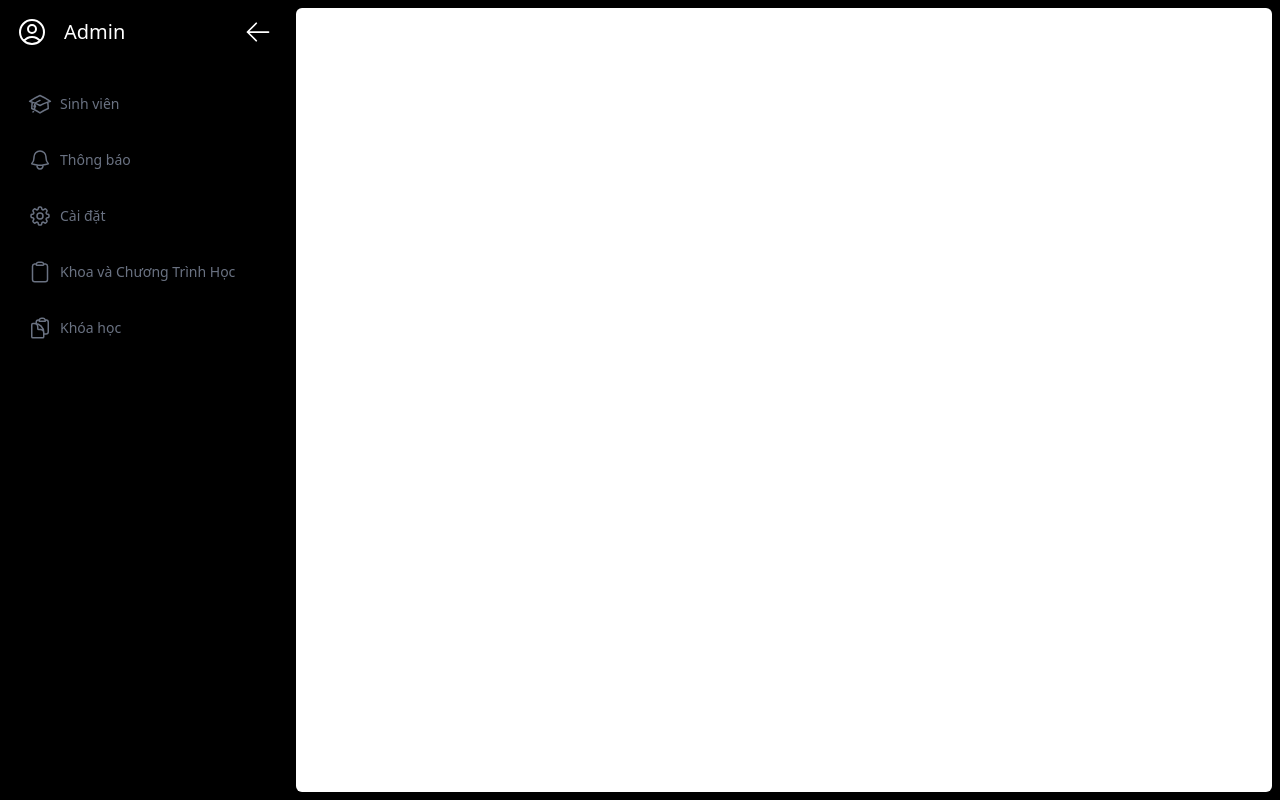
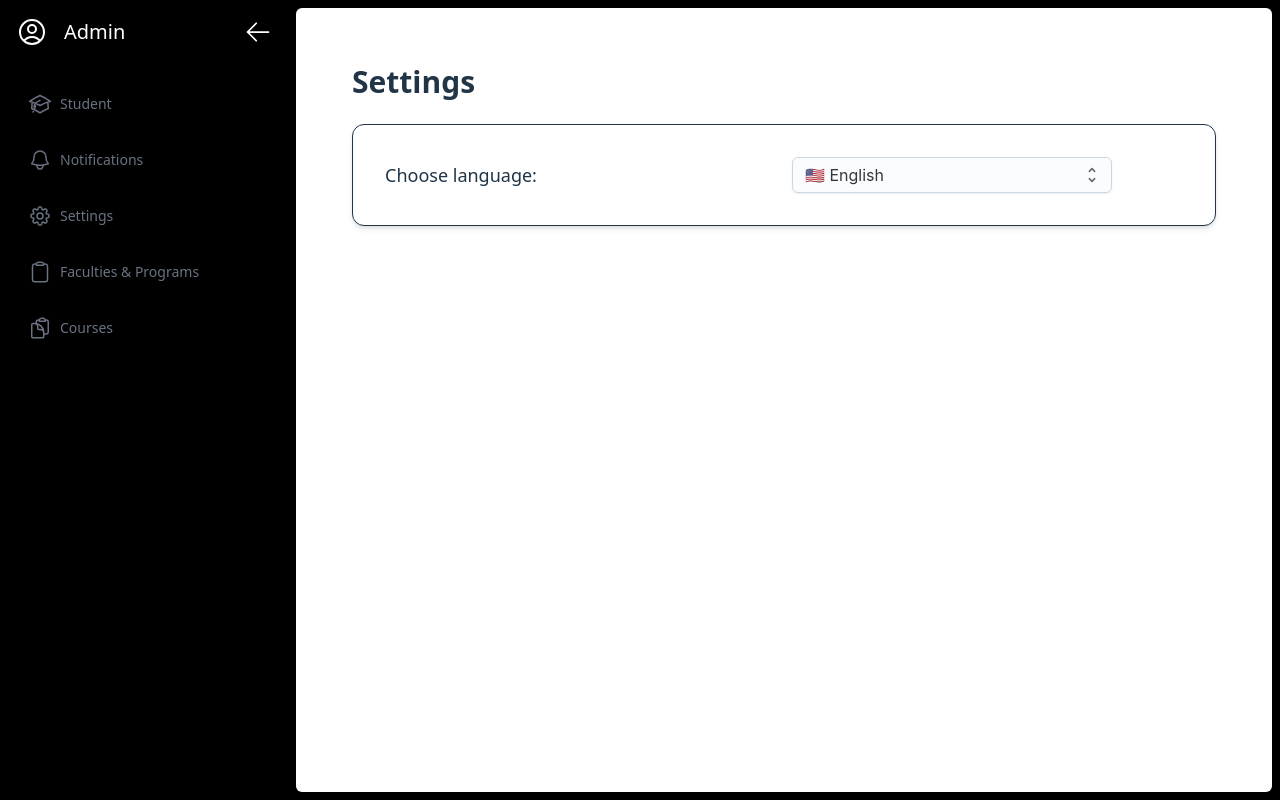
Before and after one commit to ThanhDuy190304/Group07-Ex-TKPM, a React (Vite) app in the folder client/: page /setting in a window 1280 px wide. Built offline with nearby package versions, Linux system fonts and the light colour scheme; no server answers.

Commit message:
fix course page and create setting page

```diff
--- a/client/src/App.jsx
+++ b/client/src/App.jsx
@@ -5,6 +5,8 @@ import Sidebar from "./components/layout/sidebar";
 import StudentPageContainer from "./pages/students";
 import FacultyAndProgramPage from "./pages/facultiesAndPrograms";
 import CoursePage from "./pages/courses";
+import SettingsPage from "./pages/settings";
+
 import { ErrorProvider } from "./context/ErrorContext";
 import { ToastContainer } from "react-toastify";
 import "react-toastify/dist/ReactToastify.css";
@@ -26,7 +28,8 @@ function App() {
                 <Route path="/" element={<StudentPageContainer />} />
                 <Route path="/students" element={<StudentPageContainer />} />
                 <Route path="/faculties-and-programs" element={<FacultyAndProgramPage />} />
-                <Route path="/course" element={<CoursePage />} />
+                <Route path="/courses" element={<CoursePage />} />
+                <Route path="/setting" element={<SettingsPage />} />
               </Routes>
               <ToastContainer position="top-right" autoClose={3000} />
             </ErrorProvider>
--- a/client/src/api/apiCourses.ts
+++ b/client/src/api/apiCourses.ts
@@ -39,6 +39,7 @@ export async function deleteCourse(courseId: string) {
 export async function putCourse({ courseId, updatedCourse }: { courseId: string, updatedCourse: Partial<Course> }) {
     try {
         await api.put(`/course/${courseId}`, updatedCourse);
+
     } catch (error: any) {
         throw {
             status: error.response.status,
--- a/client/src/components/layout/sidebar.jsx
+++ b/client/src/components/layout/sidebar.jsx
@@ -1,5 +1,7 @@
 import { useState } from "react";
 import { Link } from 'react-router-dom';
+import { useTranslation } from 'react-i18next';
+
 import {
     Cog8ToothIcon, BellIcon, AcademicCapIcon, ArrowLeftIcon, ArrowRightIcon,
     UserCircleIcon, ClipboardIcon, ClipboardDocumentIcon
@@ -17,6 +19,18 @@ function SidebarItem({ to, icon: Icon, label }) {
 }
 function Sidebar() {
     const [isOpen, setIsOpen] = useState(true);
+    const { i18n } = useTranslation();
+    const language = i18n.language;
+
+    // Tên theo ngôn ngữ
+    const text = {
+        student: language === "en" ? "Student" : "Sinh viên",
+        notification: language === "en" ? "Notifications" : "Thông báo",
+        setting: language === "en" ? "Settings" : "Cài đặt",
+        facultyProgram: language === "en" ? "Faculties & Programs" : "Khoa và Chương Trình Học",
+        course: language === "en" ? "Courses" : "Khóa học",
+    };
+
     return (
         <div className="positive top-0 left-0">
             {/* Sidebar */}
@@ -34,15 +48,15 @@ function Sidebar() {
                     />
                 </div>
                 <div className="flex flex-col gap-2 bg-black mt-8">
-                    <SidebarItem to="/" icon={AcademicCapIcon} label="Sinh viên" />
-                    <SidebarItem to="/notification" icon={BellIcon} label="Thông báo" />
-                    <SidebarItem to="/setting" icon={Cog8ToothIcon} label="Cài đặt" />
-                    <SidebarItem to="/faculties-and-programs" icon={ClipboardIcon} label="Khoa và Chương Trình Học" />
-                    <SidebarItem to="/course" icon={ClipboardDocumentIcon} label="Khóa học"></SidebarItem>
+                    <SidebarItem to="/" icon={AcademicCapIcon} label={text.student} />
+                    <SidebarItem to="/notification" icon={BellIcon} label={text.notification} />
+                    <SidebarItem to="/setting" icon={Cog8ToothIcon} label={text.setting} />
+                    <SidebarItem to="/faculties-and-programs" icon={ClipboardIcon} label={text.facultyProgram} />
+                    <SidebarItem to="/courses" icon={ClipboardDocumentIcon} label={text.course} />
                 </div>
             </div>
 
-            {/* Button hiển thị sidebar */}
+            {/* Nút hiện sidebar */}
             {!isOpen && (
                 <ArrowRightIcon
                     onClick={() => setIsOpen(true)}
--- a/client/src/config/i18n.ts
+++ b/client/src/config/i18n.ts
@@ -13,11 +13,13 @@ import programEn from '../locales/en/program';
 import courseEn from '../locales/en/course';
 import commonEn from '../locales/en/common';
 
+const savedLang = localStorage.getItem('language') || 'en';
+
 
 i18n
     .use(initReactI18next)
     .init({
-        lng: 'en', // ngôn ngữ mặc định
+        lng: savedLang, // ngôn ngữ mặc định
         fallbackLng: 'vi',
         debug: true,
         ns: ['student', 'faculty', 'program', 'course'],
--- a/client/src/locales/en/common.ts
+++ b/client/src/locales/en/common.ts
@@ -7,6 +7,10 @@ const commonEn = {
     save: "Save",
     cancel: "Cancel",
     completeAllInf: "Please fill out informations",
+    sequenceNumber: "No.",
+    loading: 'Loading data...',
+    loadError: 'Failed to load data.',
+    systemError: 'System error, please try again later',
 };
 
 export default commonEn;
--- a/client/src/locales/vi/common.ts
+++ b/client/src/locales/vi/common.ts
@@ -7,6 +7,10 @@ const commonVi = {
     save: "Lưu",
     cancel: "Hủy",
     completeAllInf: "Vui lòng điền đủ thông tin",
+    sequenceNumber: "STT",
+    loading: 'Đang tải dữ liệu...',
+    loadError: 'Lỗi khi tải dữ liệu.',
+    systemError: 'Hệ thống lỗi, vui lòng thử lại sau',
 };
 
 export default commonVi;
--- a/client/src/pages/courses.tsx
+++ b/client/src/pages/courses.tsx
@@ -38,6 +38,7 @@ const FacultiesDataContext = createContext<{
 } | null>(null);
 
 function CourseProvider({ children }: { children: ReactNode }) {
+    const { t: tCommon } = useTranslation("common");
     const { showError } = useError();
     const { coursesQuery, createCourse, removeCourse, updateCourse } = useCourses();
     const { facultiesQuery } = useFaculties();
@@ -52,13 +53,12 @@ function CourseProvider({ children }: { children: ReactNode }) {
             showError(error.message);
             return false;
         }
-    }, [createCourse, showError])
+    }, [createCourse, showError]);
 
     const handleDelete = useCallback(async (): Promise<boolean> => {
         try {
-
             if (!selectedCourseId) {
-                showError("Vui lòng chọn khoá học cần xoá");
+                showError(tCommon("pleaseSelectCourseToDelete"));
                 return false;
             }
 
@@ -75,7 +75,7 @@ function CourseProvider({ children }: { children: ReactNode }) {
             showError(error.message);
             return false;
         }
-    }, [removeCourse, selectedCourseId, showError]);
+    }, [removeCourse, selectedCourseId, showError, tCommon]);
 
     const handleUpdate = useCallback(async (courseId: string, updatedCourse: Partial<Course>): Promise<boolean> => {
         try {
@@ -85,17 +85,17 @@ function CourseProvider({ children }: { children: ReactNode }) {
             showError(error.message);
             return false;
         }
-    }, [updateCourse, showError])
+    }, [updateCourse, showError]);
 
     const coursestDataContextValue = useMemo(() => ({
         courses: coursesQuery.data?.courses || []
-    }), [coursesQuery.data])
+    }), [coursesQuery.data]);
 
     const coursesActionContextValue = useMemo(() => ({
         handleUpdate,
         handleDelete,
         handleCreate,
-    }), [handleUpdate, handleDelete, handleCreate])
+    }), [handleUpdate, handleDelete, handleCreate]);
 
     const courseSelectionContextValue = useMemo(() => ({
         selectedCourseId,
@@ -104,12 +104,14 @@ function CourseProvider({ children }: { children: ReactNode }) {
 
     const facultiestDataContextValue = useMemo(() => ({
         faculties: facultiesQuery.data?.faculties || []
-    }), [facultiesQuery.data])
+    }), [facultiesQuery.data]);
 
     if (coursesQuery.isLoading || facultiesQuery.isLoading) {
-        return <p>Đang tải dữ liệu...</p>;
-    } else if (coursesQuery.error || facultiesQuery.error) {
-        return <p>Lỗi không tải được dữ liệu</p>
+        return <p>{tCommon("loading")}</p>;
+    }
+
+    if (coursesQuery.error || facultiesQuery.error) {
+        return <p>{tCommon("loadError")}</p>;
     }
 
     return (
@@ -122,8 +124,7 @@ function CourseProvider({ children }: { children: ReactNode }) {
                 </CourseSelectionContext.Provider>
             </CoursesActionContext.Provider>
         </CoursesDataContext.Provider>
-    )
-
+    );
 }
 
 //Custom hook
@@ -153,6 +154,10 @@ function useFacultiesDataContext() {
 
 function CourseCreateFormModal({ isOpen, setIsOpen }: { isOpen: boolean, setIsOpen: Dispatch<SetStateAction<boolean>> }) {
     const { t: tCourse } = useTranslation('course');
+    const { t: tCommon } = useTranslation('common');
+    const { i18n } = useTranslation();
+    const lang = i18n.language;
+
     const { register, getValues, control } = useForm<Partial<Course>>();
     const { faculties } = useFacultiesDataContext();
     const { courses } = useCoursesDataContext();
@@ -175,7 +180,7 @@ function CourseCreateFormModal({ isOpen, setIsOpen }: { isOpen: boolean, setIsOp
     return (
         <Modal open={isOpen} onClose={() => setIsOpen(false)}>
             <ModalDialog className='w-1/2'>
-                <DialogTitle>Tạo khoá học mới</DialogTitle>
+                <DialogTitle>{lang === "en" ? "Create a course" : "Tạo khóa học mới"}</DialogTitle>
                 <hr className="border-t border-gray-200 my-2" />
                 <DialogContent>
                     <div className="max-h-[70vh] overflow-y-auto pr-2">
@@ -225,7 +230,7 @@ function CourseCreateFormModal({ isOpen, setIsOpen }: { isOpen: boolean, setIsOp
                                             >
                                                 {faculties.map((faculty) => (
                                                     <Option key={faculty.facultyCode} value={faculty.facultyCode}>
-                                                        {faculty.name}
+                                                        {faculty.facultyCode}
                                                     </Option>
                                                 ))}
                                             </Select>
@@ -281,7 +286,7 @@ function CourseCreateFormModal({ isOpen, setIsOpen }: { isOpen: boolean, setIsOp
                                     type="submit"
                                     className="w-1/2"
                                 >
-                                    Xác nhận
+                                    {tCommon('save')}
                                 </Button>
                             </div>
 
@@ -296,6 +301,8 @@ function CourseCreateFormModal({ isOpen, setIsOpen }: { isOpen: boolean, setIsOp
 
 function CourseCreateButton() {
     const [isOpen, setIsOpen] = useState(false);
+    const { i18n } = useTranslation();
+    const lang = i18n.language;
     return (
         <>
             <Button
@@ -305,7 +312,7 @@ function CourseCreateButton() {
                 onClick={() => setIsOpen(true)}
                 className="w-fit "
             >
-                Tạo khóa học mới
+                {lang === 'en' ? "Create a course" : "Tạo khóa học mới"}
             </Button>
             <CourseCreateFormModal isOpen={isOpen} setIsOpen={setIsOpen} />
         </>
@@ -315,6 +322,7 @@ function CourseCreateButton() {
 
 function CourseDeleteButton() {
     const { handleDelete } = useCoursesActionContext();
+    const { t: tCommon } = useTranslation('common');
     return (
         <Button
             variant="solid"
@@ -323,13 +331,14 @@ function CourseDeleteButton() {
             onClick={handleDelete}
             className="w-fit "
         >
-            Xoá
+            {tCommon('delete')}
         </Button>
     );
 }
 
 function CourseUpdateFormModal({ course, isOpen, setIsOpen }: { course: Course, isOpen: boolean, setIsOpen: Dispatch<SetStateAction<boolean>> }) {
     const { t: tCourse } = useTranslation('course');
+    const { t: tCommon } = useTranslation('common');
     const { register, getValues, control, reset } = useForm<Partial<Course>>();
     const { faculties } = useFacultiesDataContext();
     const { courses } = useCoursesDataContext();
@@ -396,7 +405,7 @@ function CourseUpdateFormModal({ course, isOpen, setIsOpen }: { course: Course,
                                             >
                                                 {faculties.map((faculty) => (
                                                     <Option key={faculty.facultyCode} value={faculty.facultyCode}>
-                                                        {faculty.name}
+                                                        {faculty.facultyCode}
                                                     </Option>
                                                 ))}
                                             </Select>
@@ -449,7 +458,7 @@ function CourseUpdateFormModal({ course, isOpen, setIsOpen }: { course: Course,
                                     type="submit"
                                     className="w-1/2"
                                 >
-                                    Xác nhận
+                                    {tCommon('save')}
                                 </Button>
                             </div>
                         </form>
@@ -464,18 +473,24 @@ interface CourseRowProps {
     index: number;
     course: Course;
 }
+
 function CourseRow({ index, course }: CourseRowProps) {
+    const { handleUpdate } = useCoursesActionContext();
     const keyNames = Object.keys(CourseFieldKeys) as (keyof Course)[];
+
     const handleToggleActive = async () => {
-        console.log(`Toggling active for course ${course.id}`);
+        await handleUpdate(course.id, { isActive: !course.isActive } as Partial<Course>);
     };
+
     return (
         <>
             <td className="px-4 py-2">{index + 1}</td>
             {keyNames.map((key) => (
                 <td key={key} className="px-4 py-2 whitespace-nowrap">
                     {key === "isActive" ? (
-                        <ToggleOnOff isOn={course.isActive} onToggle={handleToggleActive} />
+                        <div onClick={(e) => e.stopPropagation()}>
+                            <ToggleOnOff isOn={course.isActive} onToggle={handleToggleActive} />
+                        </div>
                     ) : (
                         String(course[key])
                     )}
@@ -487,9 +502,11 @@ function CourseRow({ index, course }: CourseRowProps) {
 
 function CourseTable() {
     const { t: tCourse } = useTranslation('course');
+    const { t: tCommon } = useTranslation('common');
+
     const { selectedCourseId, setSelectedCourseId } = useCourseSelectionContext();
     const { courses } = useCoursesDataContext();
-    const headers = ["STT", ...Object.values(CourseFieldKeys)];
+    const headers = [tCommon('sequenceNumber'), ...Object.values(CourseFieldKeys)];
 
     const [selectedCourseForUpdate, setSelectedCourseForUpdate] = useState<Course | null>(null);
     const [isUpdateModelOpen, setIsUpdateModelOpen] = useState<boolean>(false);
@@ -568,10 +585,13 @@ function CourseTable() {
 
     );
 }
+
 function CoursePage() {
+    const { i18n } = useTranslation();
+    const lang = i18n.language;
     return (
         <section className='flex flex-col gap-4'>
-            <h2 className="text-2xl font-bold">Quản lý khóa học</h2>
+            <h2 className="text-2xl font-bold">{lang === 'en' ? "Manage courses" : "Quản lý khóa học"}</h2>
             <div className="flex gap-2">
                 <CourseDeleteButton />
                 <CourseCreateButton />
--- a/client/src/pages/facultiesAndPrograms.tsx
+++ b/client/src/pages/facultiesAndPrograms.tsx
@@ -16,9 +16,14 @@ import { useError } from "../context/ErrorContext";
 
 //Faculty
 function FacultyCreateModalDialog({ onCreate }: { onCreate: (newFaculty: Partial<Faculty>) => void }) {
+    const { t: tFaculty } = useTranslation('faculty');
+    const { t: tCommon } = useTranslation('common');
+    const { i18n } = useTranslation();
+    const lang = i18n.language;
+
     const [open, setOpen] = useState(false);
     const [formData, setFormData] = useState<Partial<Faculty>>({});
-    const { t: tFaculty } = useTranslation('faculty');
+
     const handleChange = (key: keyof Faculty, value: string) => {
         setFormData({ ...formData, [key]: value });
     };
@@ -38,12 +43,12 @@ function FacultyCreateModalDialog({ onCreate }: { onCreate: (newFaculty: Partial
                 onClick={() => setOpen(true)}
                 className="w-fit"
             >
-                Tạo khoa
+                {lang === "en" ? "Create a faculty" : "Tạo khoa"}
             </Button>
             <Modal open={open} onClose={() => setOpen(false)}>
                 <ModalDialog>
-                    <DialogTitle>Tạo khoa mới</DialogTitle>
-                    <DialogContent>Điền đủ thông tin dưới đây.</DialogContent>
+                    <DialogTitle>{lang === "en" ? "Create a new faculty" : "Tạo khoa mới"}</DialogTitle>
+                    <DialogContent>{tCommon('completeAllInf')}</DialogContent>
                     <form onSubmit={handleSubmit}>
                         <Stack spacing={2}>
                             {Object.entries(facultyFieldKeys).map(([key, label]) => (
@@ -57,7 +62,7 @@ function FacultyCreateModalDialog({ onCreate }: { onCreate: (newFaculty: Partial
                                     />
                                 </FormControl>
                             ))}
-                            <Button type="submit">Xác nhận</Button>
+                            <Button type="submit">{tCommon('save')}</Button>
                         </Stack>
                     </form>
                 </ModalDialog>
@@ -135,8 +140,10 @@ interface FacultiesTableProps {
 }
 
 function FacultiesTable({ faculties, editingFaculty, isEditingFacultyId, onEdit, onChange, onSave, onCancel }: FacultiesTableProps) {
-    const headers = ["STT", ...Object.values(facultyFieldKeys)];
     const { t: tFaculty } = useTranslation('faculty');
+    const { t: tCommon } = useTranslation('common');
+
+    const headers = [tCommon('sequenceNumber'), ...Object.values(facultyFieldKeys)];
 
     return (
         <Sheet className="flex-2" variant="outlined" sx={{ borderRadius: "md", overflow: "auto" }}>
@@ -227,6 +234,9 @@ function FacultiesContainer({ faculties }: { faculties: Faculty[] }) {
     const { createFaculty } = useFaculties();
     const { showError } = useError();
 
+    const { i18n } = useTranslation();
+    const lang = i18n.language;
+
     const handleCreate = async (newFaculty: Partial<Faculty>) => {
         try {
             await createFaculty.mutateAsync(newFaculty);
@@ -237,7 +247,7 @@ function FacultiesContainer({ faculties }: { faculties: Faculty[] }) {
 
     return (
         <section className="flex flex-col gap-4">
-            <h3 className="text-xl font-semibold mb-4">Danh Sách Khoa</h3>
+            <h3 className="text-xl font-semibold mb-4">{lang === "en" ? "Faculty list" : "Danh Sách Khoa"}</h3>
             <FacultyCreateModalDialog onCreate={handleCreate} />
             <FacultiesTableContainer faculties={faculties} />
         </section>
@@ -249,6 +259,10 @@ function ProgramCreateModalDialog({ onCreate }: { onCreate: (newProgram: Partial
     const [open, setOpen] = useState(false);
     const [formData, setFormData] = useState<Partial<Program>>({});
     const { t: tProgram } = useTranslation('program');
+    const { t: tCommon } = useTranslation('common');
+
+    const { i18n } = useTranslation();
+    const lang = i18n.language;
 
     const handleChange = (key: keyof Program, value: string) => {
         setFormData({ ...formData, [key]: value });
@@ -269,12 +283,12 @@ function ProgramCreateModalDialog({ onCreate }: { onCreate: (newProgram: Partial
                 onClick={() => setOpen(true)}
                 className="w-fit"
             >
-                Tạo chương trình
+                {lang === "en" ? "Create a program" : "Tạo chương trình"}
             </Button>
             <Modal open={open} onClose={() => setOpen(false)}>
                 <ModalDialog>
-                    <DialogTitle>Tạo chương trình mới</DialogTitle>
-                    <DialogContent>Điền đủ thông tin dưới đây.</DialogContent>
+                    <DialogTitle>{lang === "en" ? "Create a new program" : "Tạo chương trình mới"}</DialogTitle>
+                    <DialogContent></DialogContent>
                     <form onSubmit={handleSubmit}>
                         <Stack spacing={2}>
                             {Object.entries(programFieldKeys).map(([key, label]) => (
@@ -288,7 +302,7 @@ function ProgramCreateModalDialog({ onCreate }: { onCreate: (newProgram: Partial
                                     />
                                 </FormControl>
                             ))}
-                            <Button type="submit">Xác nhận</Button>
+                            <Button type="submit">{tCommon('save')}</Button>
                         </Stack>
                     </form>
                 </ModalDialog>
@@ -365,8 +379,10 @@ interface ProgramsTableProps {
 }
 
 function ProgramsTable({ programs, editingProgram, isEditingProgramId, onEdit, onChange, onSave, onCancel }: ProgramsTableProps) {
-    const headers = ["STT", ...Object.values(programFieldKeys)];
+    const { t: tCommon } = useTranslation('common');
     const { t: tProgram } = useTranslation('program');
+
+    const headers = [tCommon('sequenceNumber'), ...Object.values(programFieldKeys)];
     return (
         <Sheet className="flex-2" variant="outlined" sx={{ borderRadius: "md", overflow: "auto" }}>
             <Table>
@@ -455,6 +471,8 @@ function ProgramsTableContainer({ programs }: { programs: Program[] }) {
 function ProgramsContainer({ programs }: { programs: Program[] }) {
     const { createProgram } = usePrograms();
     const { showError } = useError();
+    const { i18n } = useTranslation();
+    const lang = i18n.language;
 
     const handleCreate = async (newProgram: Partial<Program>) => {
         try {
@@ -466,7 +484,7 @@ function ProgramsContainer({ programs }: { programs: Program[] }) {
 
     return (
         <section className="flex flex-col gap-4">
-            <h3 className="text-xl font-semibold mb-4">Danh Sách Chương Trình Học</h3>
+            <h3 className="text-xl font-semibold mb-4">{lang === "en" ? "Program list" : "Danh sách chương trình học"}</h3>
             <ProgramCreateModalDialog onCreate={handleCreate} />
             <ProgramsTableContainer programs={programs} />
         </section>
@@ -474,30 +492,32 @@ function ProgramsContainer({ programs }: { programs: Program[] }) {
 }
 
 
+
 function FacultyAndProgramPage() {
+    const { i18n } = useTranslation();
+    const lang = i18n.language;
     const { facultiesQuery } = useFaculties();
     const { programsQuery } = usePrograms();
 
-    if (
-        facultiesQuery.isLoading ||
-        programsQuery.isLoading
-    ) {
-        return <p>Đang tải dữ liệu...</p>;
+    const loadingText = lang === 'en' ? 'Loading data...' : 'Đang tải dữ liệu...';
+    const errorText = lang === 'en' ? 'Failed to load data.' : 'Lỗi khi tải dữ liệu.';
+    const titleText = lang === 'en' ? 'Manage academic' : 'Quản lý Học Thuật';
+
+    if (facultiesQuery.isLoading || programsQuery.isLoading) {
+        return <p>{loadingText}</p>;
     }
 
-    if (
-        facultiesQuery.isError ||
-        programsQuery.isError
-    ) {
-        return <p>Lỗi khi tải dữ liệu.</p>;
+    if (facultiesQuery.isError || programsQuery.isError) {
+        return <p>{errorText}</p>;
     }
+
     const faculties = facultiesQuery.data.faculties as Faculty[];
     const programs = programsQuery.data.programs as Program[];
 
     return (
         <div className="space-y-8">
-            <h2 className="text-2xl font-bold">Quản lý Học Thuật</h2>
-            <section className='flex flex-col gap-4'>
+            <h2 className="text-2xl font-bold">{titleText}</h2>
+            <section className="flex flex-col gap-4">
                 <FacultiesContainer faculties={faculties} />
             </section>
             <section>
@@ -505,7 +525,6 @@ function FacultyAndProgramPage() {
             </section>
         </div>
     );
-
 }
 
 export default FacultyAndProgramPage;
--- /dev/null
+++ b/client/src/pages/settings.tsx
@@ -0,0 +1,41 @@
+import { useTranslation } from 'react-i18next';
+import { Select, Option } from '@mui/joy';
+
+function SettingsPage() {
+    const { i18n } = useTranslation();
+    const lang = i18n.language;
+
+    const changeLanguage = (lng: string) => {
+        i18n.changeLanguage(lng);
+        localStorage.setItem('language', lng);
+    };
+
+    return (
+        <main className="flex flex-col gap-6 w-full p-6">
+            <h2 className="text-3xl font-bold">
+                {lang === 'en' ? 'Settings' : 'Cài đặt'}
+            </h2>
+
+            <section className="rounded-xl shadow-md border p-6 bg-white w-full">
+                <div className="grid grid-cols-2 items-center gap-4 m-2">
+                    <label className="text-lg font-medium">
+                        {lang === 'en' ? 'Choose language:' : 'Chọn ngôn ngữ:'}
+                    </label>
+
+                    <Select
+                        value={lang}
+                        onChange={(_, value) => {
+                            if (value) changeLanguage(value);
+                        }}
+                        className="min-w-32 max-w-80"
+                    >
+                        <Option value="en">🇺🇸 English</Option>
+                        <Option value="vi">🇻🇳 Tiếng Việt</Option>
+                    </Select>
+                </div>
+            </section>
+        </main>
+    );
+}
+
+export default SettingsPage;
```
Also changed, not shown: client/src/hooks/useCourses.ts (+12 -5 lines), client/src/pages/students.tsx (+13 -13 lines), 2 other files (tests, documents, lock files or other folders).
